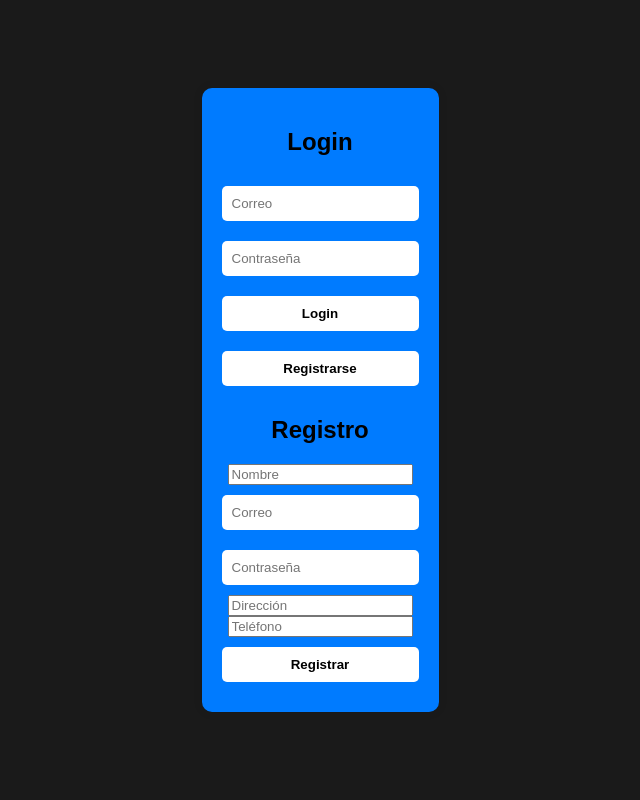
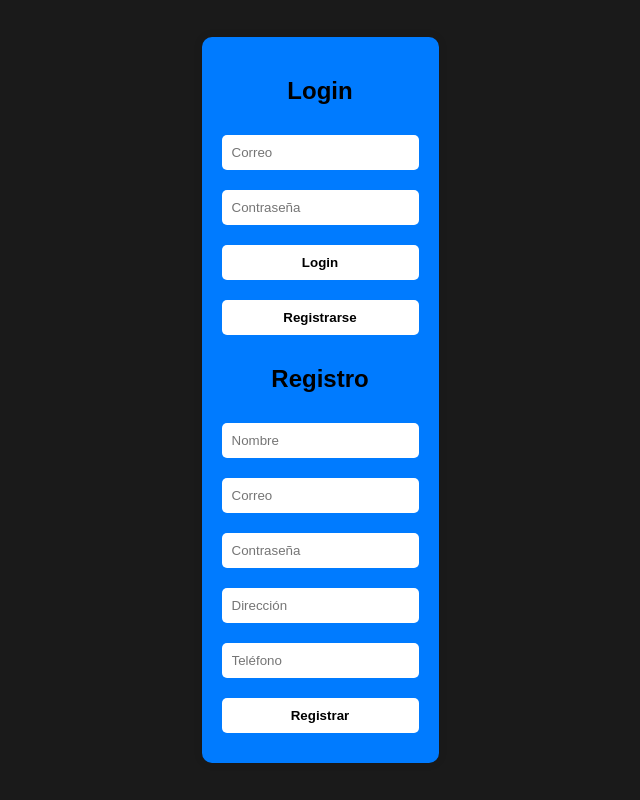
Before and after one commit to LudWIng12/FotoLink2.0, a website: page public/index.html in a window 1280 px wide. Both pictures are taken after a click on the button "Registrarse". Shown: the whole page, without its empty margins (320-960 px from the left). Drawn offline with Linux system fonts and the light colour scheme.

Commit message:
cambio a los inputs

```diff
--- a/public/css/login.css
+++ b/public/css/login.css
@@ -18,6 +18,7 @@
 }
 
 .login-box input[type="email"],
+.login-box input[type="text"],
 .login-box input[type="password"],
 .login-box input[type="submit"],
 .login-box input[type="button"] {
```
